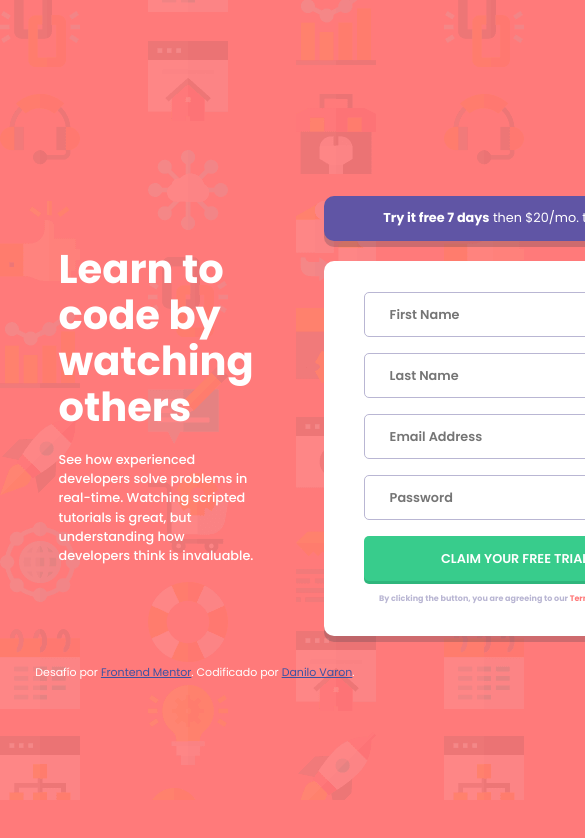
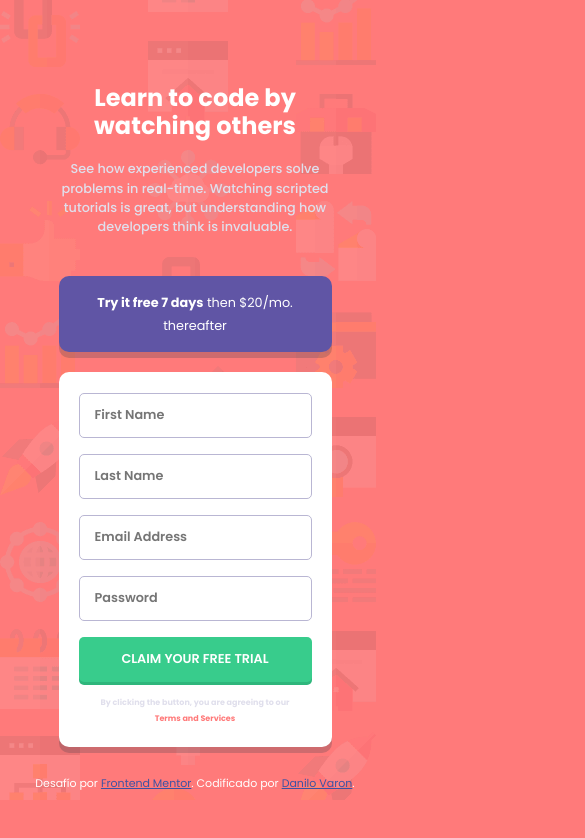
Before and after one commit to DaniloVaron/Component_sign_up, a plain HTML site: page index.html in a window 390 px wide. Shown: the top 838 px of the page, 585 px wide, since content can reach past the window. Drawn offline with Linux system fonts and the light colour scheme.

Commit message:
Se agregaron los estilos correspondientes al diseño movil

```diff
--- a/css/estilos.css
+++ b/css/estilos.css
@@ -15,6 +15,7 @@
   --Azul_oscuro: hsl(249, 10%, 26%);
   --Azul_grisaceo: hsl(246, 25%, 77%);
 
+  --Azul_grisaceo_claro: hsl(246, 25%, 90%);
   --Azul_oscuro_hover: hsla(249, 10%, 26%, 0.25);
 }
 
@@ -56,6 +57,15 @@ body {
   display: flex;
 }
 
+@media (max-width: 768px) {
+  .container {
+    flex-direction: column;
+    height: auto;
+    align-items: center;
+    margin: 30px 0;
+  }
+}
+
 /* Información */
 .informacion {
   width: 80%;
@@ -66,6 +76,14 @@ body {
   margin-right: 70px;
 }
 
+@media (max-width: 768px) {
+  .informacion {
+    text-align: center;
+    margin: 0;
+    width: 100%;
+  }
+}
+
 /* Titulo */
 .title {
   font-weight: 700;
@@ -74,12 +92,25 @@ body {
   margin: 0;
 }
 
+@media (max-width: 768px) {
+  .title {
+    font-size: 1.5em;
+  }
+}
+
 /* Texto principal */
 .text {
   font-weight: 500;
   font-size: 0.8em;
   margin: 20px 0;
   line-height: 1.5;
+  color: var(--Azul_grisaceo_claro);
+}
+
+@media (max-width: 768px) {
+  .text {
+    margin-bottom: 40px;
+  }
 }
 
 /* Registro */
@@ -91,6 +122,12 @@ body {
   justify-content: center;
 }
 
+@media (max-width: 768px) {
+  .sign {
+    width: 100%;
+  }
+}
+
 /* Oferta */
 .oferta {
   background: var(--Azul);
@@ -100,6 +137,13 @@ body {
   font-size: 0.8em;
   box-shadow: 0px 6px 0px 0px var(--Azul_oscuro_hover);
   font-weight: 400;
+}
+
+@media (max-width: 768px) {
+  .oferta {
+    padding: 15px 35px;
+    line-height: 1.8;
+  }
 }
 
 /* Texto de la oferta */
@@ -119,11 +163,16 @@ body {
   box-shadow: 0px 6px 0px 0px var(--Azul_oscuro_hover);
 }
 
+@media (max-width: 768px) {
+  .card {
+    padding: 0 20px;
+  }
+}
+
 /* Formulario */
 .formulario {
   display: flex;
   flex-direction: column;
-  /* margin-bottom: 10px; */
 }
 
 /* inputs del formulario */
@@ -137,7 +186,14 @@ body {
   font-weight: 600;
 }
 
+@media (max-width: 768px) {
+  .formulario input {
+    padding: 0px 15px;
+  }
+}
+
 .formulario input:focus {
+  outline: none;
   border: 1.5px solid var(--Azul_oscuro);
 }
 
@@ -160,12 +216,15 @@ body {
 .terminos {
   margin-top: 5px;
   font-size: 0.5em;
-  color: var(--Azul_grisaceo);
+  color: var(--Azul_grisaceo_claro);
   font-weight: 700;
 }
 
-.formulario input:focus {
-  outline: none;
+@media (max-width: 768px) {
+  .terminos {
+    padding: 0 20px;
+    line-height: 2;
+  }
 }
 
 .terminos_scan {
```
